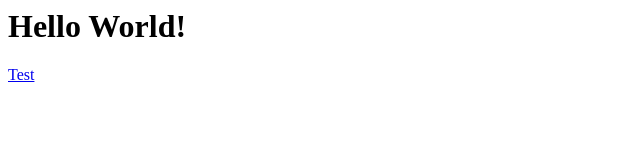
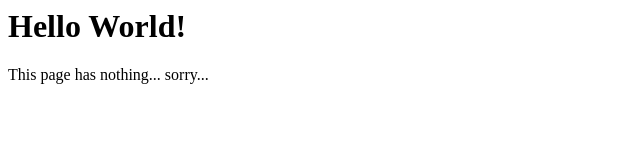
Before and after one commit to zhdlxh48/zhdlxh48.github.io, a plain HTML site: page index.html in a window 1280 px wide. Shown: the whole page, without its empty margins (0-640 px from the left). Drawn offline with Linux system fonts and the light colour scheme.

Commit message:
Change message

```diff
--- a/index.html
+++ b/index.html
@@ -5,6 +5,6 @@
   </head>
   <body>
     <h1>Hello World!</h1>
-    <a href="unitydl://mylink?test=testValue&test2=testValue2">Test</a>
+    <p>This page has nothing... sorry...</p>
   </body>
 </html>
```
